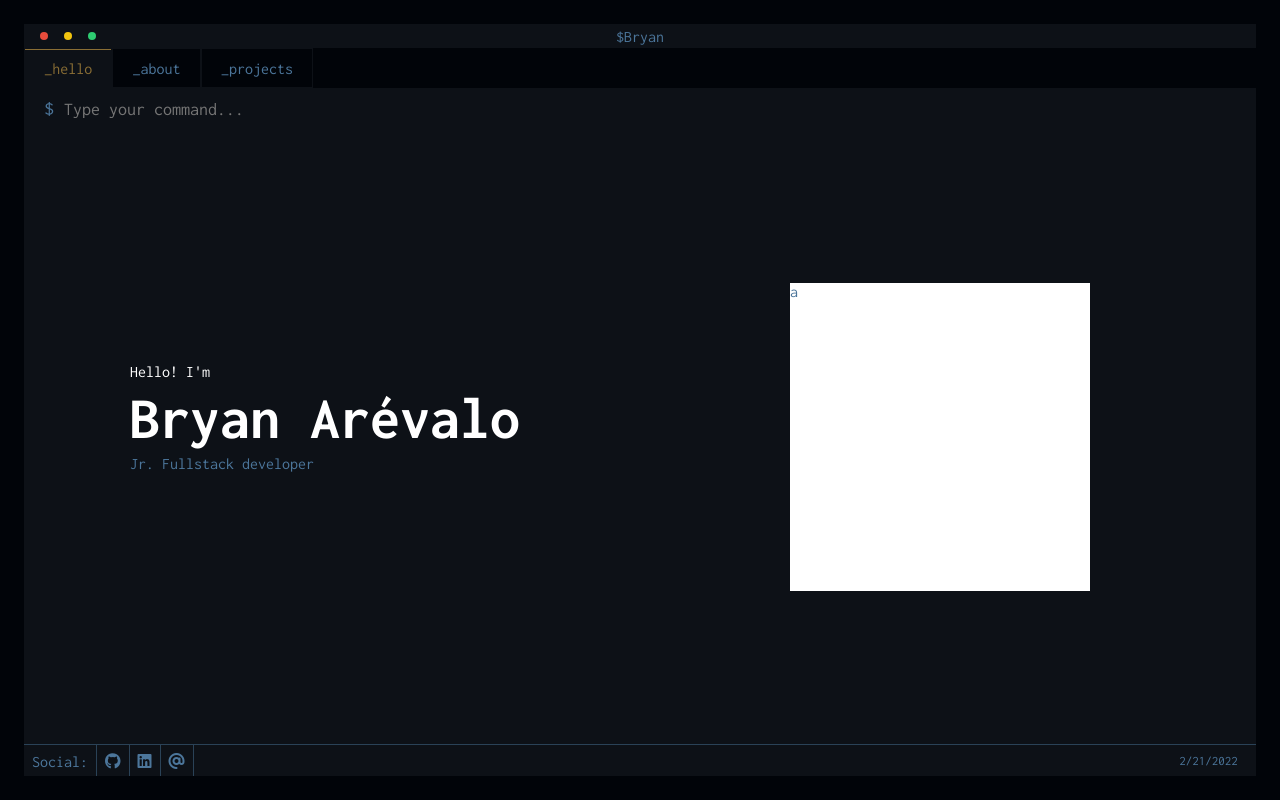
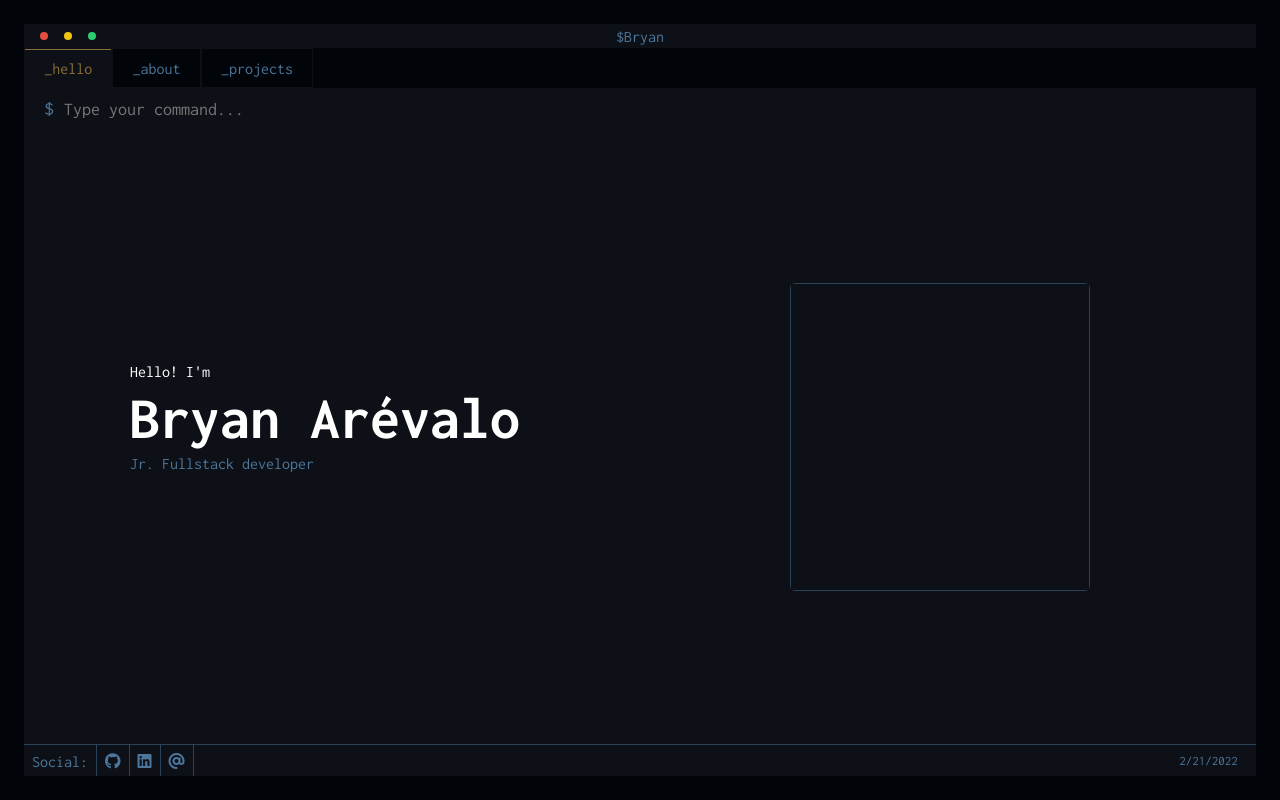
Before and after one commit to ripterdust/Portfolio2022, a React (Create React App) app: page / in a window 1280 px wide. Built offline with nearby package versions, Linux system fonts and the light colour scheme.

Commit message:
Added border style

```diff
--- a/src/components/MyData.js
+++ b/src/components/MyData.js
@@ -15,7 +15,10 @@ export const MyData = () => {
     </div>
     <div className="projects">
       <Link to="project" className="projectCardHello">
-        a
+        <div className="card">
+          <div className="text"></div>
+          <div className="terminal"></div>
+        </div>
       </Link>
     </div>
   </div>
--- a/src/styles/_myData.scss
+++ b/src/styles/_myData.scss
@@ -25,8 +25,15 @@
         display: flex;
         justify-content: center;
         align-items: center;
+
         .projectCardHello{
-            background: white;
+            .card{
+                width: 100%;
+                height: 100%;
+                background: $base-terminal;
+                border: 1px solid $border;
+                border-radius: 5px;
+            }
 
         }
     }
```
